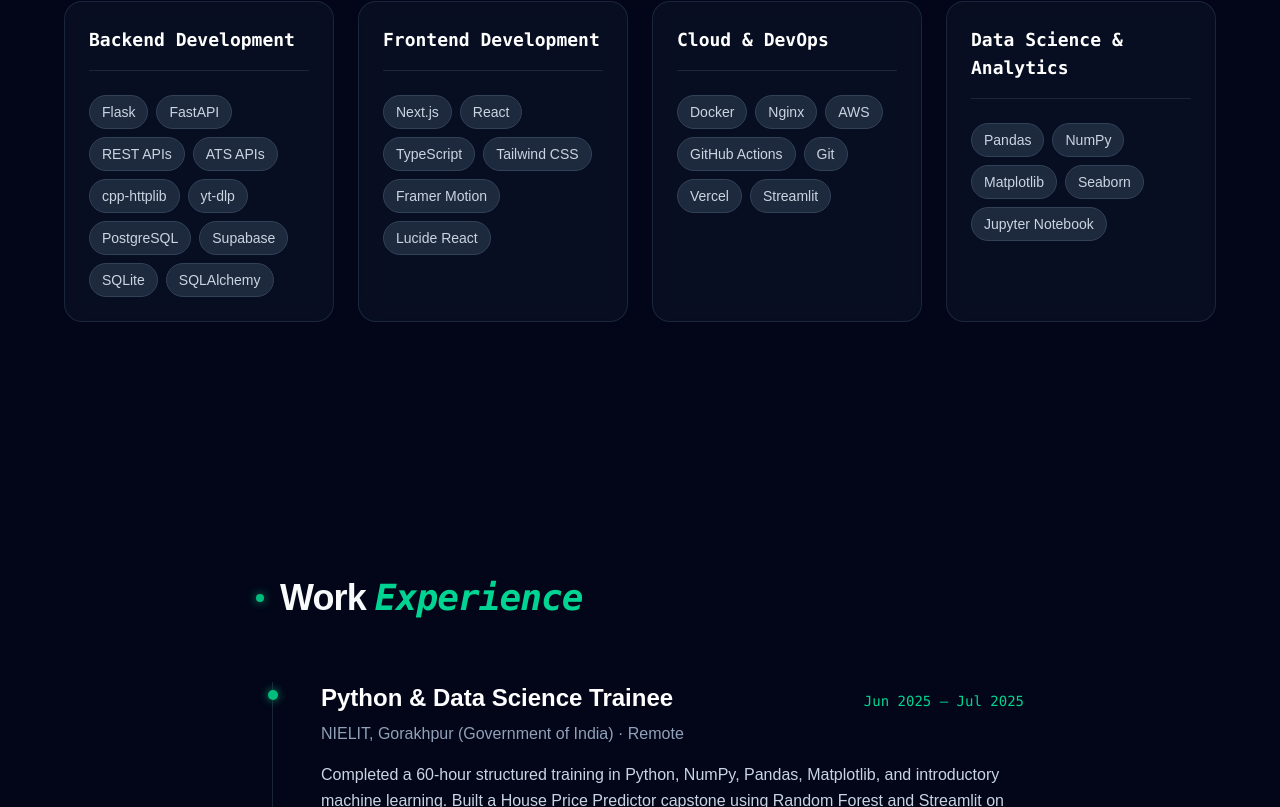
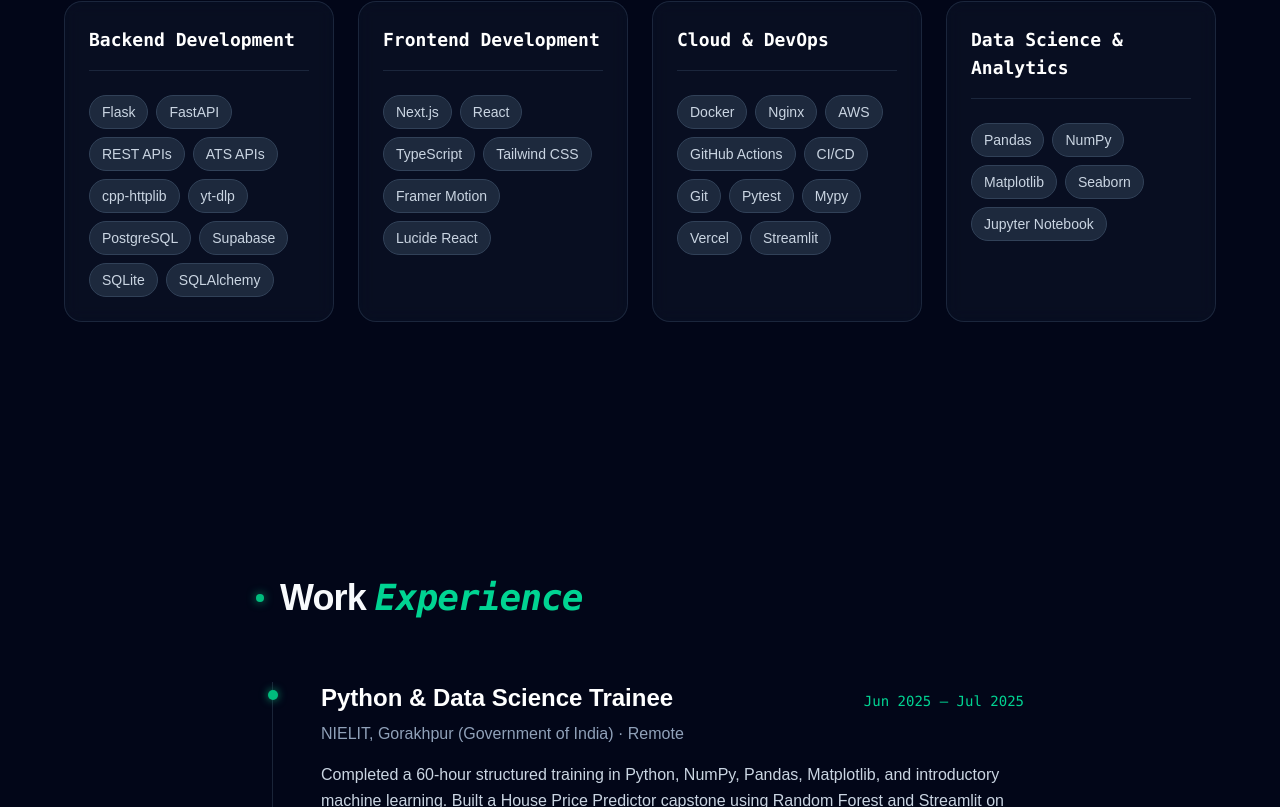
Before and after one commit to Shashank17singh/shashank17singh.github.io, a Next.js app in the folder next_portfolio/: page / in a window 1280 px wide. Shown: the part 2373-3180 px from the top of the page. Built offline with nearby package versions, Linux system fonts and the light colour scheme.

Commit message:
add Pytest, Mypy, and CI/CD to technical skills and projects

```diff
--- a/next_portfolio/src/components/Projects.tsx
+++ b/next_portfolio/src/components/Projects.tsx
@@ -46,7 +46,7 @@
   {
     title: "Code Sentinel",
     description: "An evidence-based integrity triage system for coding assessments, powered by MOSS-style fingerprinting, a Groq LLM investigator, and Streamlit.",
-    tech: ["Python", "Streamlit", "Groq LLM", "MOSS"],
+    tech: ["Python", "Streamlit", "Groq LLM", "MOSS", "Pytest", "Mypy"],
     github: "https://github.com/Shashank17singh/Code-Sentinel",
     demo: "https://code-sentinel.streamlit.app/",
     demoLabel: "Live demo",
@@ -65,7 +65,7 @@
   {
     title: "Customer Churn Prediction",
     description: "An interactive telecom churn predictor: an ANN classifier with per-customer explanations, batch scoring, and model diagnostics, served through Streamlit.",
-    tech: ["Python", "scikit-learn", "ANN", "Streamlit"],
+    tech: ["Python", "scikit-learn", "ANN", "Streamlit", "Pytest", "CI/CD"],
     github: "https://github.com/Shashank17singh/Customer-Churn-Prediction",
     demo: "https://customer-telecom-churn.streamlit.app/",
     demoLabel: "Live demo",
--- a/next_portfolio/src/components/Skills.tsx
+++ b/next_portfolio/src/components/Skills.tsx
@@ -9,7 +9,7 @@
   { category: "Systems Engineering", items: ["C++17", "Multithreading", "libpcap", "TCP/UDP", "TLS/SNI", "Qdrant", "HNSW", "KD-Tree", "MOSS"] },
   { category: "Backend Development", items: ["Flask", "FastAPI", "REST APIs", "ATS APIs", "cpp-httplib", "yt-dlp", "PostgreSQL", "Supabase", "SQLite", "SQLAlchemy"] },
   { category: "Frontend Development", items: ["Next.js", "React", "TypeScript", "Tailwind CSS", "Framer Motion", "Lucide React"] },
-  { category: "Cloud & DevOps", items: ["Docker", "Nginx", "AWS", "GitHub Actions", "Git", "Vercel", "Streamlit"] },
+  { category: "Cloud & DevOps", items: ["Docker", "Nginx", "AWS", "GitHub Actions", "CI/CD", "Git", "Pytest", "Mypy", "Vercel", "Streamlit"] },
   { category: "Data Science & Analytics", items: ["Pandas", "NumPy", "Matplotlib", "Seaborn", "Jupyter Notebook"] }
 ];
 
```
